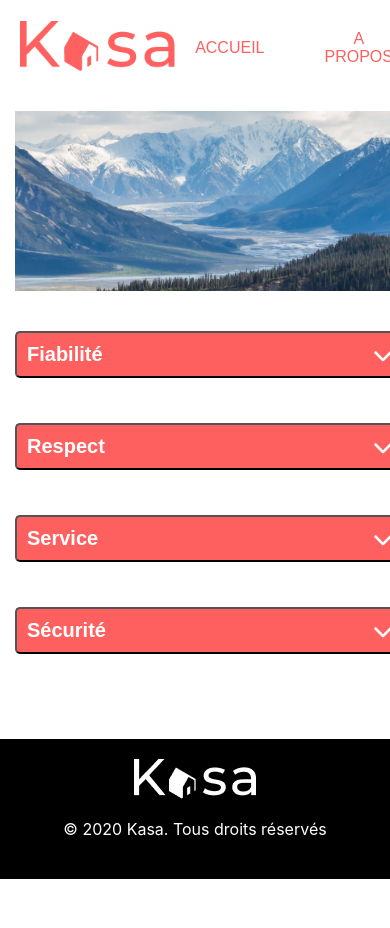
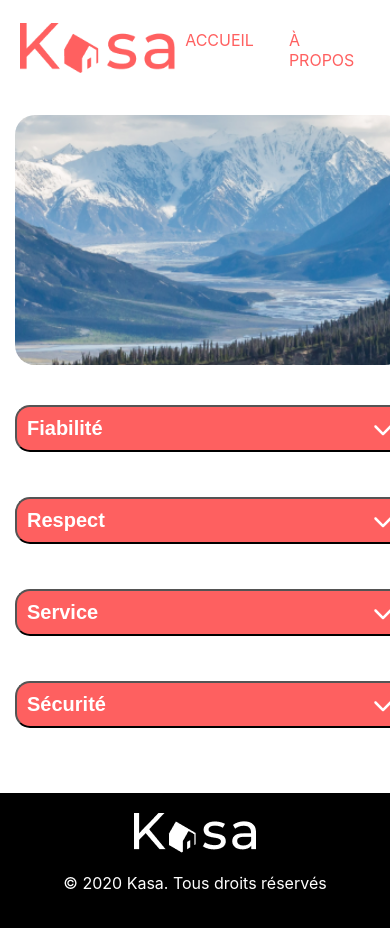
Before and after one commit to Mohoua93/kasa, a React (Create React App) app: page /about in a window 390 px wide. Shown: the top 928 px of the page. Before the commit the page ends 879 px from the top, so only its background shows below. Built offline with nearby package versions, Linux system fonts and the light colour scheme.

Commit message:
correction css partie mobile

```diff
--- a/src/components/Header.js
+++ b/src/components/Header.js
@@ -1,6 +1,6 @@
 import React from 'react';
-import logo from '../assets/LOGO.png'; // ✅ Assure-toi que le logo est bien dans `assets`
-import '../styles/Header.css'; // Assure-toi que le fichier CSS est bien importé
+import logo from '../assets/LOGO.png';
+import '../styles/Header.css';
 import { Link } from 'react-router-dom';
 
 export default function Header() {
@@ -10,8 +10,8 @@ export default function Header() {
                 <img src={logo} alt="Kasa Logo" />
             </div>
             <div className="navbar-buttons">
-                <button className="navbar-button"><Link to="/">Accueil</Link></button>
-                <button className="navbar-button"><Link to="/About">A propos</Link></button>
+                <Link to="/" className="navbar-button">Accueil</Link>
+                <Link to="/About" className="navbar-button">À propos</Link>
             </div>
         </div>
     );
--- a/src/styles/About.css
+++ b/src/styles/About.css
@@ -23,7 +23,9 @@ nav ul li a {
     text-decoration: none;
     color: #333;
     font-weight: bold;
+    transition: color 0.3s ease-in-out;
 }
+
 
 nav ul li a:hover {
     color: #ff6060;
@@ -67,7 +69,6 @@ nav ul li a:hover {
     width: 100%;
     background-color: #ff6060;
     color: white;
-    border-radius: 10px;
     overflow: hidden;
 }
 
@@ -78,23 +79,31 @@ nav ul li a:hover {
     display: flex;
     justify-content: space-between;
     cursor: pointer;
-    border-radius: 10px;
 }
 
-.accordion-content {
-    background-color: white;
-    color: #333;
-    padding: 15px;
-    border-radius: 10px;
-    display: none;
+.accordion-title:hover {
+    background-color: #e04d4d;
+    transition: background-color 0.3s ease-in-out;
 }
 
+
+.accordion-content {
+    max-height: 0;
+    overflow: hidden;
+    transition: max-height 0.3s ease-in-out;
+}
 .accordion.open .accordion-content {
-    display: block;
+    max-height: 500px; /* Ajuste selon ton besoin */
 }
 
+.accordion {
+    border-radius: 10px;
+    overflow: hidden;
+}
+
+
 /* ✅ Responsive - Mobile */
-@media screen and (max-width: 768px) {
+@media screen and (max-width: 769px) {
     .about-container {
         width: 100%;
         padding: 15px;
@@ -128,4 +137,14 @@ nav ul li a:hover {
     .accordion-content {
         border-radius: 10px;
     }
+
+    .navbar-buttons {
+        display: flex;
+        flex-direction: row;
+        justify-content: flex-end; /* Aligne les boutons à droite */
+    }
+
+    nav ul li a {
+        text-transform: uppercase;
+    }
 }
--- a/src/styles/Annonce.css
+++ b/src/styles/Annonce.css
@@ -199,18 +199,55 @@ p {
 
 @media screen and (max-width: 768px) {
   .host-desktop {
-    display: none;
+    display: none; /* Masquer la version desktop */
   }
 
   .host-mobile {
-    display: flex;
-    justify-content: space-between; /* Ajout pour l'espacement */
-    align-items: center; /* Alignement vertical au centre */
+    display: flex; /* Afficher la version mobile */
+    flex-direction: row;
+    justify-content: space-between; /* Étoiles à gauche, hôte à droite */
+    align-items: center;
+    width: 100%;
     margin-top: 10px;
   }
 
   .host-mobile .rating {
-    order: -1;
+    flex-grow: 1;
+    display: flex;
+    align-items: center;
+    justify-content: flex-start; /* Assurer l'alignement des étoiles à gauche */
+  }
+
+  .host-mobile .host {
+    display: flex;
+    align-items: center;
+    justify-content: flex-end; /* Alignement à droite */
+    flex-shrink: 0;
+  }
+
+  .host-mobile .host-name {
+    font-size: 1.1em;
+    font-weight: bold;
+    color: #fe6060;
+    white-space: nowrap;
+    text-align: right;
+    margin-right: 10px;
+  }
+
+  .host-mobile .host-picture {
+    width: 50px;
+    height: 50px;
+    border-radius: 50%;
+    border: 2px solid #ddd;
+  }
+
+  .host-mobile .host-name {
+    font-size: 1.1em;
+    font-weight: bold;
+    color: #fe6060;
+    white-space: nowrap;
+    text-align: right;
+    margin-left: 10px;
   }
 
   .details-container {
@@ -222,13 +259,21 @@ p {
     width: 100%;
   }
 
-  .host-container {
-    gap: 170px;
+  .slider {
+    height: 415px;
+  }
+
+  .slide-img {
+    height: 395px;
   }
 }
 
+@media screen and (min-width: 769px) {
 
-@media screen and (min-width: 769px) {
+  .h1 {
+    text-align: left;
+  }
+
   .host-desktop {
     display: flex;
     flex-direction: column;
@@ -236,7 +281,37 @@ p {
   }
 
   .host-container {
-    flex-direction: column;
-    align-items: flex-end;
+    display: flex;
+    flex-direction: column; /* Permet d'afficher les éléments en colonne */
+    align-items: center; /* Centrage de l'image et du texte */
+    text-align: center;
+  }
+
+  .host {
+    display: flex;
+    gap: 10px;
+    align-items: center;
+  }
+
+  .host-name {
+    font-size: 1.1em;
+    font-weight: bold;
+    color: #fe6060;
+    white-space: nowrap;
+    margin-bottom: 5px; /* Ajoute un petit espace sous le nom */
+  }
+
+  .host-picture {
+    width: 60px;
+    height: 60px;
+    border-radius: 50%;
+    border: 2px solid #ddd;
+    margin-bottom: 10px; /* Ajoute un espace entre la photo et les étoiles */
+  }
+
+  .rating {
+    display: flex;
+    justify-content: center; /* Centrage des étoiles sous la photo */
+    margin-top: 5px;
   }
 }
--- a/src/styles/Collapse.css
+++ b/src/styles/Collapse.css
@@ -5,7 +5,7 @@
   color: white; /* Texte blanc pour le résumé */
   background-color: #fe6060; /* Fond rouge pour le titre du menu */
   padding: 10px;
-  border-radius: 5px;
+  border-radius: 10px;
   margin-bottom: 0; /* Supprime la marge entre le titre et le contenu */
   display: flex;
   justify-content: space-between;
@@ -113,3 +113,11 @@
   max-height: 500px; /* Ajuste si nécessaire */
   padding: 15px; /* ✅ Ajoute du padding uniquement quand ouvert */
 }
+
+@media screen and (max-width: 768px) {
+
+  .title-dropdown {
+    border-radius: 15px;
+  }
+
+}
--- a/src/styles/Header.css
+++ b/src/styles/Header.css
@@ -1,75 +1,170 @@
-/* Styles pour la barre de navigation */
+/* Stylisation pour la navbar */
 .navbar {
-    display: flex;
-    justify-content: space-between;
-    align-items: center;
-    padding: 20px;
-    background-color: #fff; /* Couleur de fond de la navbar */
+  display: flex;
+  justify-content: space-between;
+  align-items: center;
+  padding: 20px;
+  background-color: #fff;
+}
+
+.logo {
+  font-size: 24px;
+  font-weight: bold;
+  color: #ff6060; /* Couleur du logo */
+}
+
+nav ul {
+  list-style: none;
+  display: flex;
+  gap: 20px;
+}
+
+nav ul li a {
+  text-decoration: none;
+  color: #ff6060; /* Garde la couleur rouge */
+  font-weight: bold;
+  position: relative;
+  padding-bottom: 5px; /* Espace entre le texte et la ligne */
+  transition: color 0.3s ease-in-out;
+}
+
+
+nav ul li a::after {
+  content: "";
+  position: absolute;
+  left: 0;
+  bottom: 0;
+  width: 100%;
+  height: 2px;
+  background-color: #ff6060; /* Couleur de la ligne */
+  transform: scaleX(0);
+  transition: transform 0.3s ease-in-out;
+}
+
+nav ul li a:hover {
+  color: #ff6060; /* Change aussi la couleur du texte au survol */
+}
+
+nav ul li a:hover::after {
+  transform: scaleX(1);
+}
+
+/* ✅ Ajustement pour les boutons du menu en mode mobile */
+@media screen and (max-width: 768px) {
+  nav ul {
+      gap: 10px; /* Réduit l'espacement entre les boutons */
+      justify-content: flex-end; /* Aligne les boutons à droite */
+  }
+}
+
+/* ✅ Conteneur principal */
+.about-container {
+  display: flex;
+  flex-direction: column;
+  align-items: center;
+  padding: 20px;
+}
+
+/* ✅ Section image - pleine largeur */
+.image-section {
+  width: 100%;
+  max-width: 100%; /* Supprime la limite pour prendre toute la largeur */
+  border-radius: 0; /* Supprime les bordures arrondies si nécessaire */
+  overflow: hidden;
+}
+
+.featured-image {
+  width: 100%;
+  height: 250px;
+  object-fit: cover;
+  border-radius: 20px;
+}
+
+/* ✅ Section accordéon */
+.accordion-section {
+  width: 100%;
+  display: flex;
+  flex-direction: column;
+  gap: 15px; /* Espacement entre les éléments */
+  margin-top: 20px;
+}
+
+/* ✅ Style des accordéons */
+.accordion {
+  width: 100%;
+  background-color: #ff6060;
+  color: white;
+  border-radius: 10px;
+  overflow: hidden;
+}
+
+.accordion-title {
+  padding: 15px;
+  font-size: 18px;
+  font-weight: bold;
+  display: flex;
+  justify-content: space-between;
+  cursor: pointer;
+  border-radius: 10px;
+}
+
+.accordion-content {
+  background-color: white;
+  color: #ff6060;
+  padding: 15px;
+  border-radius: 10px;
+  max-height: 0;
+  overflow: hidden;
+  transition: max-height 0.3s ease-in-out;
+}
+
+.accordion.open .accordion-content {
+  max-height: 500px; /* Ajuste selon ton besoin */
+}
+
+.accordion-title:hover {
+  background-color: #e04d4d;
+  transition: background-color 0.3s ease-in-out;
+}
+
+/* ✅ Responsive - Mobile */
+@media screen and (max-width: 769px) {
+  .about-container {
+      width: 100%;
+      padding: 15px;
   }
 
-  /* Logo dans la navbar */
-  .navbar-logo img {
-    height: 50px;
+  .image-section {
+      width: 100%;
+      max-width: 100%;
+      height: 270px;
+      border-radius: 0;
   }
 
-  /* Conteneur des boutons */
-  .navbar-buttons {
-    display: flex;
-    gap: 20px; /* Espacement entre les boutons */
+  .featured-image {
+      border-radius: 20px;
   }
 
-  /* Style des boutons */
-  .navbar-button {
-    color: white;
-    border: none;
-    padding: 10px 20px;
-    border-radius: 5px;
-    cursor: pointer;
-    font-size: 16px;
-    text-transform: uppercase;
+  .accordion-section {
+      width: 100%;
+      max-width: 100%;
+      padding: 0 15px;
   }
 
-  .navbar-button a {
-    text-decoration: none;
-    color: #fe6060;
+  .accordion {
+      border-radius: 10px;
   }
 
-
-  .App {
-    text-align: center;
+  .accordion-title {
+      border-radius: 10px;
   }
 
-  .App-logo {
-    height: 40vmin;
-    pointer-events: none;
+  .accordion-content {
+      border-radius: 10px;
   }
 
-  @media (prefers-reduced-motion: no-preference) {
-    .App-logo {
-      animation: App-logo-spin infinite 20s linear;
+  .navbar-button {
+        text-transform: uppercase;
     }
-  }
 
-  .App-header {
-    background-color: #282c34;
-    min-height: 100vh;
-    display: flex;
-    flex-direction: column;
-    align-items: center;
-    justify-content: center;
-    font-size: calc(10px + 2vmin);
-    color: white;
-  }
-
-  .App-link {
-    color: #61dafb;
-  }
-
-  @keyframes App-logo-spin {
-    from {
-      transform: rotate(0deg);
-    }
-    to {
-      transform: rotate(360deg);
-    }
-  }
+}
--- a/src/styles/Home.css
+++ b/src/styles/Home.css
@@ -16,15 +16,19 @@
 
 .navbar-button {
     background-color: transparent;
-    color: #ff6060;
+    color: #ff6060 !important;
     border: none;
-    padding: 10px 20px;
+    padding: 10px 10px 10px;
     cursor: pointer;
     font-size: 16px;
     text-decoration: none;
 }
 
+
 .navbar-button:hover {
+    text-decoration: none;
+    background-color: transparent;
+    color: #ff6060 !important;
     text-decoration: underline;
 }
 
@@ -137,6 +141,7 @@
         flex-direction: column;
         gap: 15px;
         align-items: center;
+        background-color: white;
     }
 
     .host-mobile {
@@ -158,4 +163,12 @@
         gap: 10px;
         text-align: right; /* Alignement du texte à droite */
     }
+
+    .image-text {
+        text-align: left;
+    }
+
+    .navbar-button:hover {
+        text-decoration: underline;
+    }
 }
```
Also changed, not shown: src/pages/Annonce.js (+23 -20 lines).
